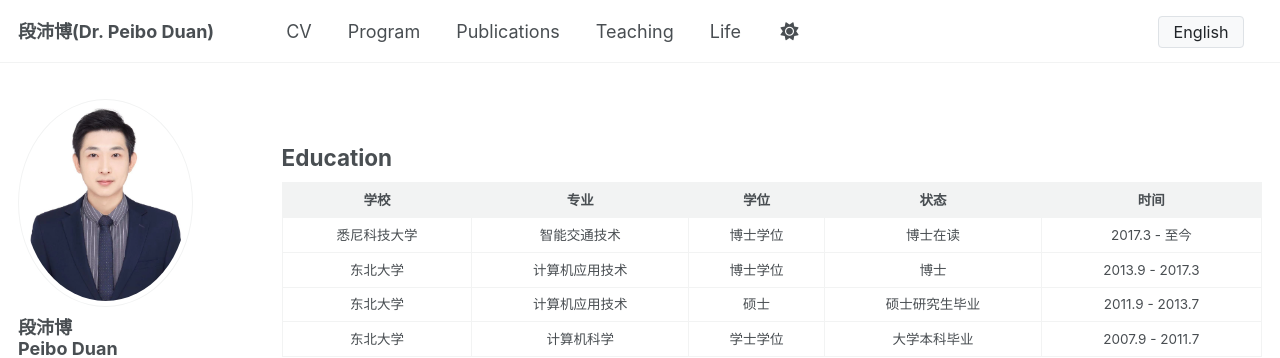
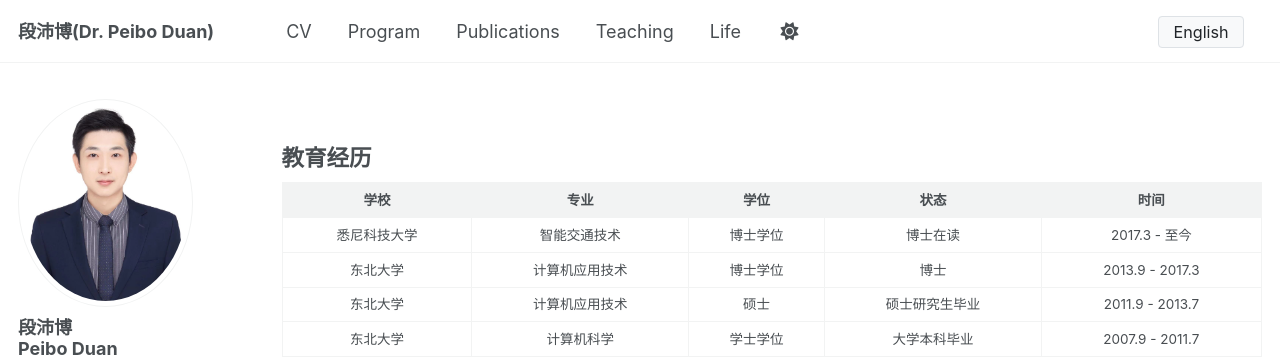
Before and after one commit to aurora76/peiboduan, a Jekyll site: the page built from _pages/cv-cn.md, in a window 1280 px wide. Shown: the top 358 px of the page. Built offline with Jekyll 4.4.1, drawn with Linux system fonts in a browser that asks for light colours; some web fonts are replaced; a script bundle is joined from its source files by our own code; library files that are not in the unit come from our copies.

Commit message:
Update cv-cn.md

```diff
--- a/_pages/cv-cn.md
+++ b/_pages/cv-cn.md
@@ -10,7 +10,7 @@ redirect_from:
 
 {% include base_path %}
 
-Education
+教育经历
 ------
 
 |学校|专业|学位|状态|时间|
```
